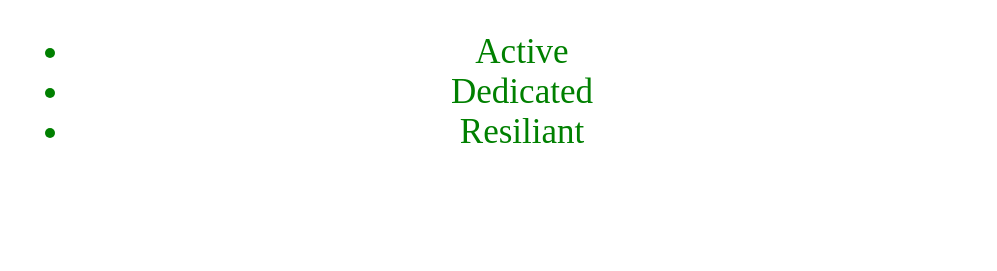
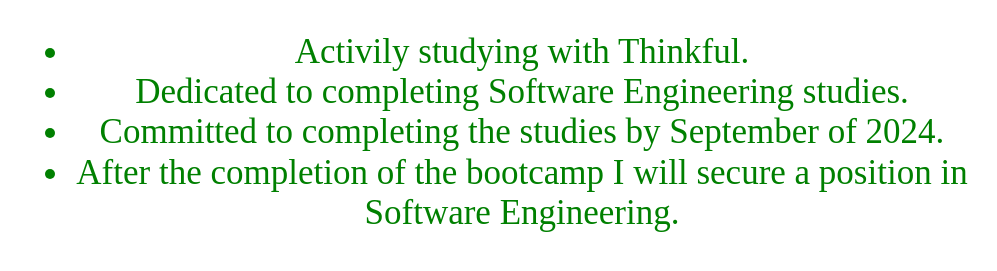
Before and after one commit to FrancisJHealy/My-first-website, a plain HTML site: page index.html in a window 1280 px wide. Shown: the part 331-602 px from the top of the page, without its empty margins (138-1135 px from the left). Drawn offline with nearby package versions, Linux system fonts and the light colour scheme.

Commit message:
Update index.html

```diff
--- a/index.html
+++ b/index.html
@@ -22,9 +22,10 @@
     <h1>Francis J. Healy</h1>
     <p> The journey begins in web page development.</p>
     <ul>
-      <li>Active</li>
-      <li>Dedicated</li>
-      <li>Resiliant</li>
+      <li>Activily studying with Thinkful.</li>
+      <li>Dedicated to completing Software Engineering studies.</li>
+      <li>Committed to completing the studies by September of 2024.</li>
+      <li>After the completion of the bootcamp I will secure a position in Software Engineering.</li>
     </ul>
   </div>
 </div>
```
